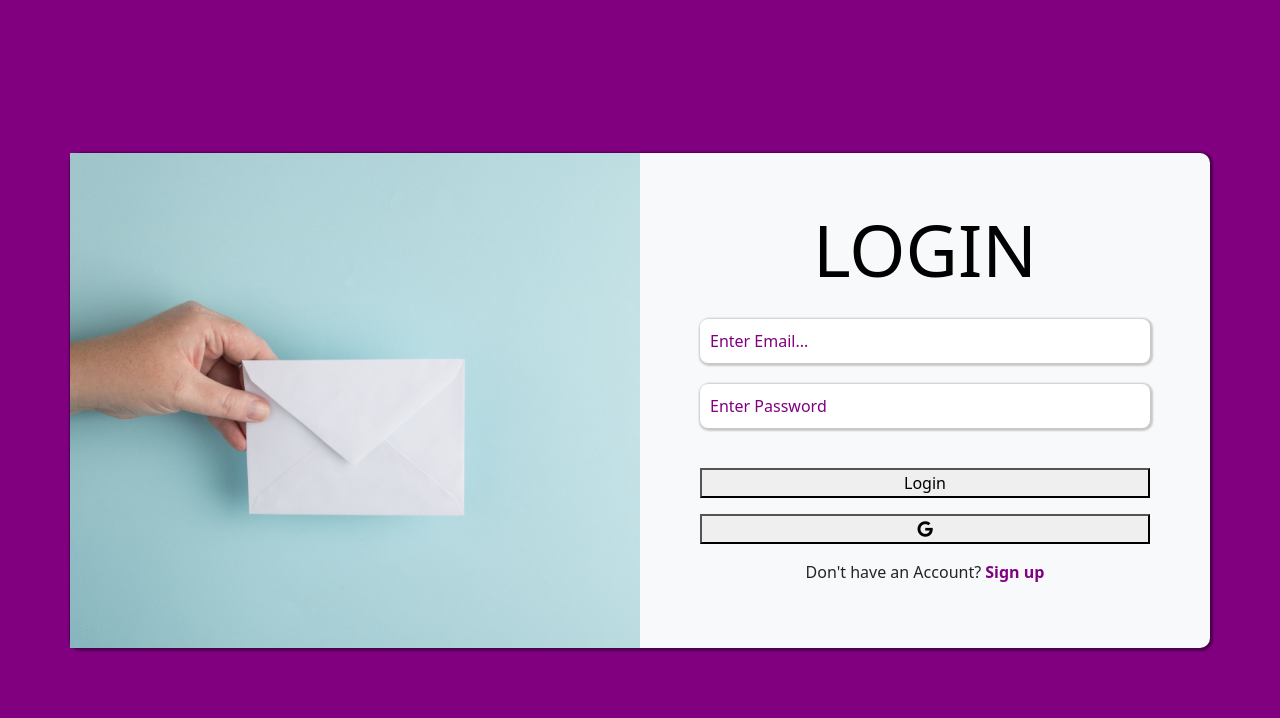
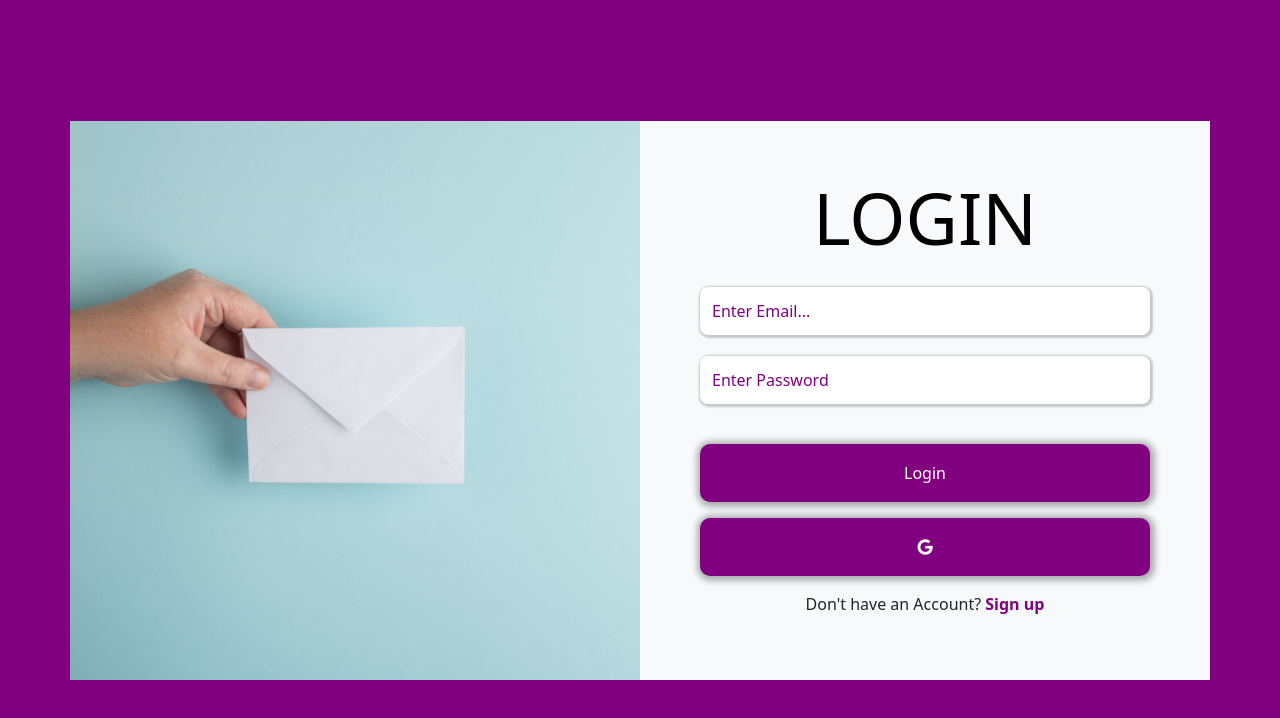
Before and after one commit to Waqas7616/Ecommerce-React, a React (Create React App) app in the folder landa-bazaar/: page /login in a window 1280 px wide. Shown: the top 718 px of the page. Built offline with nearby package versions, Linux system fonts and the light colour scheme.

Commit message:
styling improved

```diff
--- a/landa-bazaar/src/components/input/InputField.css
+++ b/landa-bazaar/src/components/input/InputField.css
@@ -15,9 +15,15 @@ input {
     border-radius: 8px;
     width: 100%;
     outline: none;
+    border: 2px solid transparent;
+    transition: 2s linear;
 }
 
 input::placeholder {
     color: purple;
     font-weight: 400;
 }
+
+input:focus {
+    border: 2px solid purple;
+}
--- a/landa-bazaar/src/pages/Login.jsx
+++ b/landa-bazaar/src/pages/Login.jsx
@@ -25,7 +25,7 @@ function Login() {
     }
     return (
         <div className='container-fluid vh-100  d-flex justify-content-center align-items-center' style={{ background: 'purple', }}>
-            <div className="container bg-light " style={{ boxShadow: '1px 1px 2px 2px rgba(0,0,0,0.4)', borderRadius: '10px' }}>
+            <div className="container bg-light " >
                 <div className="row ">
                     <div className="col-md-6 img-col" ></div>
                     <div className="col-md-6 m-auto ">
@@ -34,20 +34,23 @@ function Login() {
                                 <h1 className="primary-heading m-auto">LOGIN</h1>
 
                                 <InputField
-                                    type='email'
+                                    type='password'
                                     value={login.email}
+
                                     placeholder='Enter Email...'
-                                    onChange={(e) => setLogin((prev) => ({ ...prev, email: e.target.value }))} />
+                                    onChange={(e) => setLogin((prev) => ({ ...prev, email: e.target.value }))}
+                                />
                                 <InputField
                                     type='password'
                                     value={login.password}
                                     placeholder='Enter Password'
-                                    onChange={(e) => setLogin((prev) => ({ ...prev, pass: e.target.value }))} />
+                                    onChange={(e) => setLogin((prev) => ({ ...prev, pass: e.target.value }))}
+                                />
 
                                 <h6 style={{ color: 'red' }}>{errMessage}</h6>
-                                <button onClick={handleSubmission}>Login</button>
-                                <button><i className="fa-brands fa-google"></i></button>
-                                <p className="link-text text-center">Don't have an Account? <Link to='/signup'>Sign up</Link></p>
+                                <button className='signupButton' onClick={handleSubmission}>Login</button>
+                                <button className='signupButton'><i className="fa-brands fa-google"></i></button>
+                                <p className="link-text text-center">Don't have an Account? <Link to='/'>Sign up</Link></p>
                             </div>
                         </div>
                     </div>
--- a/landa-bazaar/src/pages/signup/Signup.jsx
+++ b/landa-bazaar/src/pages/signup/Signup.jsx
@@ -40,7 +40,7 @@ function Signup() {
 
 
     return (
-        <div className='container-fluid  d-flex justify-content-center align-items-center' style={{ background: 'purple', }}>
+        <div className='container-fluid vh-100 d-flex justify-content-center align-items-center' style={{ background: 'purple', }}>
             <div className="container bg-light " style={{ boxShadow: '1px 1px 2px 2px rgba(0,0,0,0.4)', borderRadius: '10px' }}>
                 <div className="row ">
                     <div className="col-md-6 img-col" ></div>
--- a/landa-bazaar/src/pages/signup/signup.css
+++ b/landa-bazaar/src/pages/signup/signup.css
@@ -12,7 +12,17 @@
     padding: 15px 0;
     border-radius: 10px !important;
     box-shadow: 1px 1px 6px 4px rgba(0, 0, 0, 0.3);
+    border: 2px solid transparent;
+    transition: 1s ease-in;
 
+}
+
+.signupButton:hover {
+    border: 2px solid white;
+}
+
+p {
+    transition: 1s ease;
 }
 
 p a {
```
